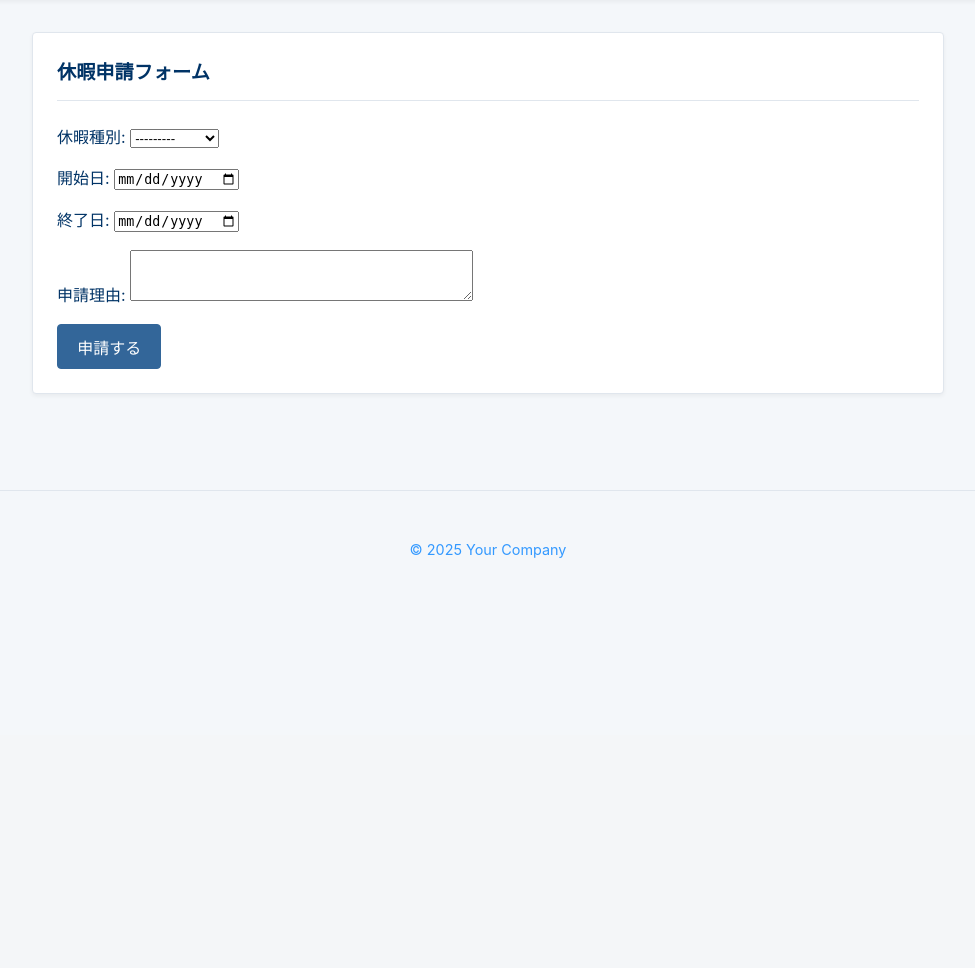
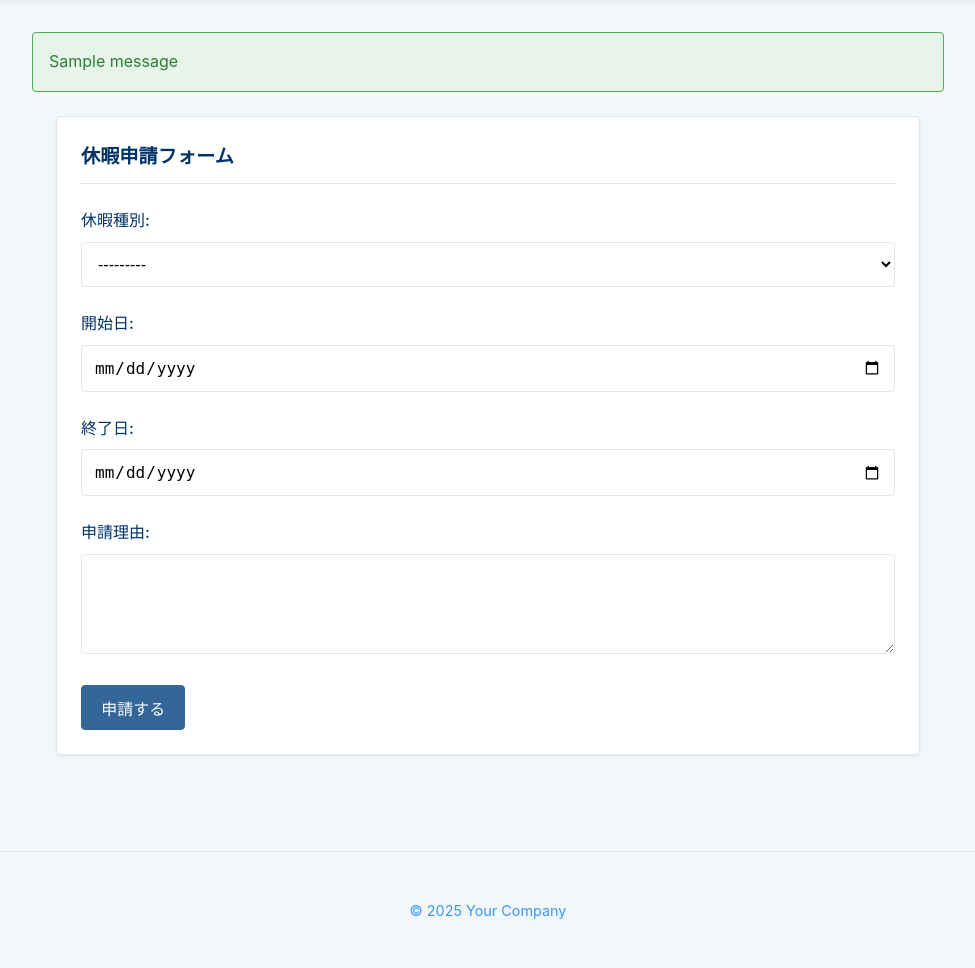
Before and after one commit to teriykiumai/management-system, a Django app: page /leaves/apply/ in a window 1280 px wide. Shown: the part 65-1033 px from the top of the page, without its empty margins (152-1127 px from the left). Before the commit the page ends 623 px from the top, so only its background shows below. Run offline with Django 5.2, Linux system fonts and the light colour scheme; a user stored in the database is signed in; tables that the repository leaves empty hold one stand-in row (values such as "Sample post"); one stand-in notice (Sample message) is shown.

Commit message:
フォームと通知のスタイル制定

```diff
--- a/static/css/main.css
+++ b/static/css/main.css
@@ -126,4 +126,85 @@
   text-align: center;
   color: #336699;
   margin: 1rem 0;
+}
+
+label {
+  display: block;
+  margin-bottom: 0.5rem;
+  font-weight: 500;
+}
+
+.form-control,
+textarea[name=comment] {
+  width: 100%;
+  padding: 0.75rem;
+  font-size: 1rem;
+  border: 1px solid #e0e6ed;
+  border-radius: 4px;
+  background-color: #fff;
+  transition: border-color 0.2s, box-shadow 0.2s;
+}
+.form-control:focus,
+textarea[name=comment]:focus {
+  outline: none;
+  border-color: #336699;
+  box-shadow: 0 0 0 3px rgba(51, 102, 153, 0.2);
+}
+
+textarea {
+  min-height: 100px;
+  resize: vertical;
+}
+
+form p {
+  margin-bottom: 1.5rem;
+}
+
+.messages {
+  list-style: none;
+  padding: 0;
+  margin: 0 0 1.5rem 0;
+}
+.messages .message {
+  padding: 1rem;
+  border-radius: 4px;
+  border: 1px solid;
+  margin-bottom: 1rem;
+}
+.messages .message.success {
+  background-color: #e6f4ea;
+  border-color: #4caf50;
+  color: #2e7d32;
+}
+.messages .message.error {
+  background-color: #fce8e6;
+  border-color: #e57373;
+  color: #c62828;
+}
+.messages .message.info {
+  background-color: #e3f2fd;
+  border-color: #64b5f6;
+  color: #1565c0;
+}
+
+table {
+  width: 100%;
+  border-collapse: collapse;
+  margin-top: 1rem;
+}
+table thead {
+  background-color: rgb(251.0125, 252.1, 253.1875);
+  border-bottom: 2px solid #e0e6ed;
+}
+table th, table td {
+  padding: 0.75rem;
+  text-align: left;
+  vertical-align: middle;
+}
+table tbody tr {
+  border-bottom: 1px solid #e0e6ed;
+  transition: background-color 0.2s;
+}
+table tbody tr:hover {
+  background-color: rgb(251.0125, 252.1, 253.1875);
 }/*# sourceMappingURL=main.css.map */
--- /dev/null
+++ b/static/scss/_forms.scss
@@ -0,0 +1,35 @@
+@import 'variables';
+
+label {
+    display: block;
+    margin-bottom: 0.5rem;
+    font-weight: 500;
+}
+
+// フォームで使っている .form-control クラスのスタイル
+.form-control,
+textarea[name="comment"] { // 申請詳細画面のコメント欄にも適用
+    width: 100%;
+    padding: 0.75rem;
+    font-size: 1rem;
+    border: 1px solid $border-color;
+    border-radius: $border-radius;
+    background-color: $white;
+    transition: border-color 0.2s, box-shadow 0.2s;
+
+    &:focus {
+        outline: none;
+        border-color: $primary-color;
+        box-shadow: 0 0 0 3px rgba($primary-color, 0.2);
+    }
+}
+
+textarea {
+    min-height: 100px;
+    resize: vertical;
+}
+
+// フォームの各項目間に余白を設ける
+form p {
+    margin-bottom: $spacing-unit * 1.5;
+}
--- /dev/null
+++ b/static/scss/_messages.scss
@@ -0,0 +1,32 @@
+@import 'variables';
+
+.messages {
+    list-style: none;
+    padding: 0;
+    margin: 0 0 $spacing-unit * 1.5 0;
+
+    .message {
+        padding: $spacing-unit;
+        border-radius: $border-radius;
+        border: 1px solid;
+        margin-bottom: $spacing-unit;
+
+        &.success {
+        background-color: #e6f4ea;
+        border-color: #4caf50;
+        color: #2e7d32;
+        }
+
+        &.error {
+        background-color: #fce8e6;
+        border-color: #e57373;
+        color: #c62828;
+        }
+
+    &.info {
+        background-color: #e3f2fd;
+        border-color: #64b5f6;
+        color: #1565c0;
+        }
+    }
+}
--- /dev/null
+++ b/static/scss/_tables.scss
@@ -0,0 +1,29 @@
+@import 'variables';
+
+table {
+    width: 100%;
+    border-collapse: collapse;
+    margin-top: $spacing-unit;
+
+    thead {
+        background-color: lighten($background-color, 2%);
+        border-bottom: 2px solid $border-color;
+    }
+
+    th, td {
+        padding: $spacing-unit * 0.75;
+        text-align: left;
+        vertical-align: middle;
+    }
+
+    tbody {
+        tr {
+        border-bottom: 1px solid $border-color;
+        transition: background-color 0.2s;
+
+        &:hover {
+            background-color: lighten($background-color, 2%);
+        }
+        }
+    }
+}
--- a/static/scss/main.scss
+++ b/static/scss/main.scss
@@ -3,3 +3,6 @@
 @import 'layout';
 @import 'buttons';
 @import 'cards';
+@import 'forms';
+@import 'messages';
+@import 'tables';
--- a/templates/base.html
+++ b/templates/base.html
@@ -27,8 +27,20 @@
     </nav>
 
     <main>
-        {% block content %}
-        {% endblock %}
+        <div class="container">
+            {% comment %} 通知メッセー時の表示位置 {% endcomment %}
+            {% if messages %}
+            <ul class="messages">
+                {% for message in messages %}
+                <li class="message {{ message.tags }}">{{ message }}</li>
+                {% endfor %}
+            </ul>
+            {% endif %}
+
+            {% comment %} 角コンテンツの表示位置 {% endcomment %}
+            {% block content %}
+            {% endblock %}
+        </div>
     </main>
 
     <footer>
```
